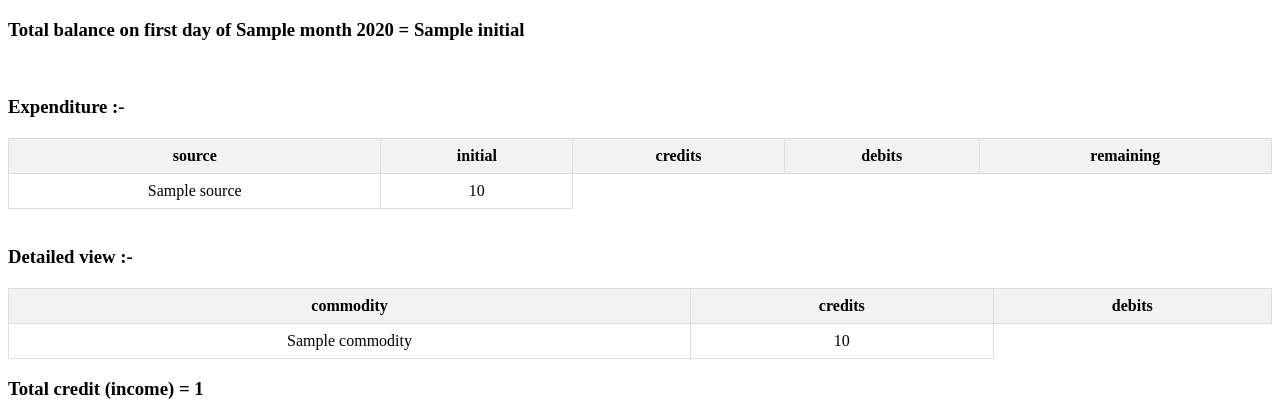
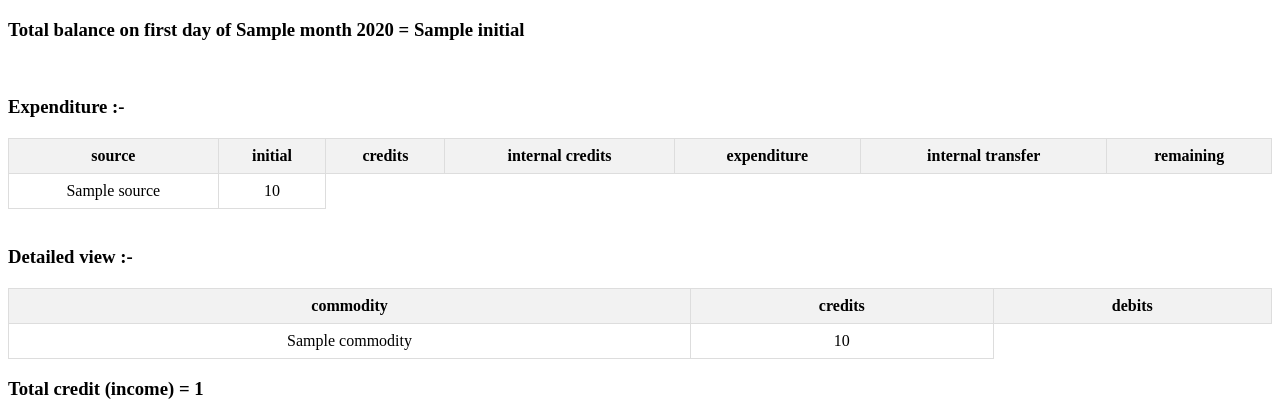
Before and after one commit to priyanshuarora595/expense-monitor-backend, a Django app: template balance/templates/balance.html in a window 1280 px wide. Shown: the top 419 px of the page. Run offline with Django 4.2, Linux system fonts and the light colour scheme; the template is opened without the code that fills it: most values are stand-ins (such as "Sample title", 1, 10 or a date in 2020).

```diff
--- a/balance/templates/balance.html
+++ b/balance/templates/balance.html
@@ -40,7 +40,9 @@
             <th>source</th>
             <th>initial</th>
             <th>credits</th>
-            <th>debits</th>
+            <th>internal credits</th>
+            <th>expenditure</th>
+            <th>internal transfer</th>
             <th>remaining</th>
           </tr>
         </thead>
```
